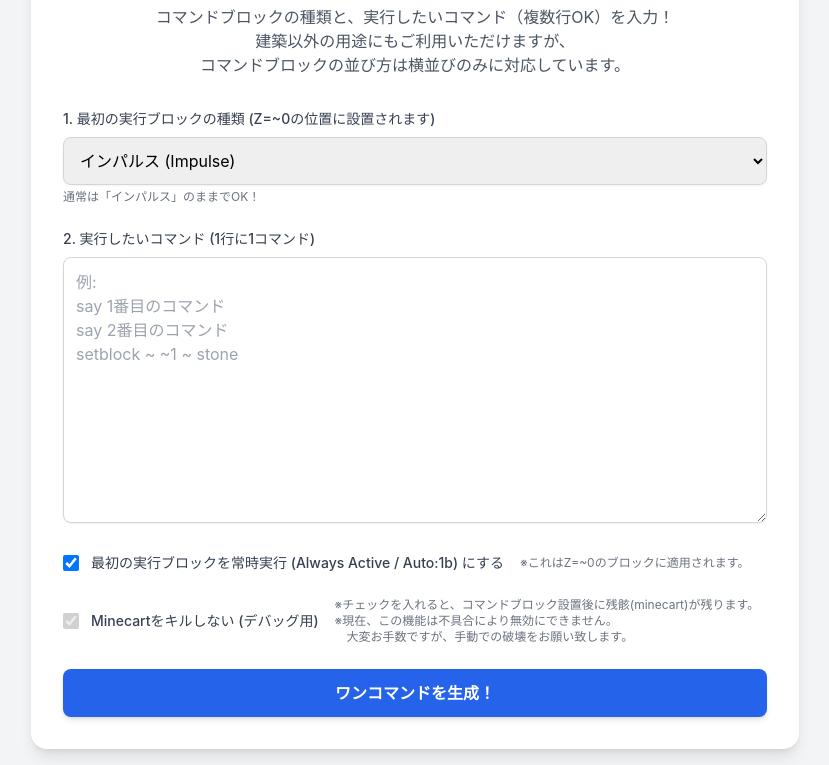
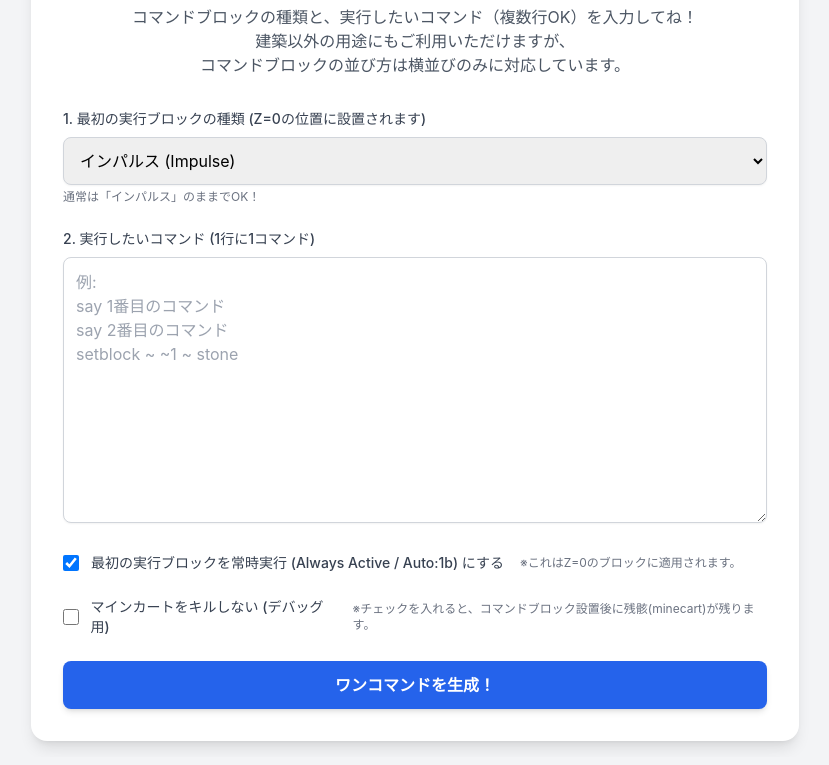
Before and after one commit to efukouen/MCcodes, a plain HTML site: page index.html in a window 1280 px wide. Shown: the part 87-852 px from the top of the page, without its empty margins (225-1054 px from the left). Drawn offline with nearby package versions, Linux system fonts and the light colour scheme.

Commit message:
Update index.html

```diff
--- a/index.html
+++ b/index.html
@@ -20,14 +20,15 @@
             Minecraft ワンコマンドジェネレーター
         </h1>
         <p class="text-center text-gray-600 mb-8">
-            コマンドブロックの種類と、実行したいコマンド（複数行OK）を入力！<br>建築以外の用途にもご利用いただけますが、<Br>コマンドブロックの並び方は横並びのみに対応しています。
+            コマンドブロックの種類と、実行したいコマンド（複数行OK）を入力してね！<br>建築以外の用途にもご利用いただけますが、<br>
+コマンドブロックの並び方は横並びのみに対応しています。
         </p>
 
         <div class="space-y-6">
             <!-- コマンドブロックの種類 -->
             <div>
                 <label for="blockType" class="block text-sm font-medium text-gray-700 mb-2">
-                    1. 最初の実行ブロックの種類 (Z=~0の位置に設置されます) <!-- 修正: Z=2 -> Z=~0 -->
+                    1. 最初の実行ブロックの種類 (Z=0の位置に設置されます)
                 </label>
                 <select id="blockType" name="blockType" class="w-full p-3 border border-gray-300 rounded-lg shadow-sm focus:ring-blue-500 focus:border-blue-500">
                     <option value="impulse">インパルス (Impulse)</option>
@@ -54,19 +55,19 @@
                     最初の実行ブロックを常時実行 (Always Active / Auto:1b) にする
                 </label>
                 <p class="text-xs text-gray-500 ml-4">
-                    ※これはZ=~0のブロックに適用されます。 <!-- 修正: Z=1の初期化ブロック... -> Z=~0のブロック... -->
+                    ※これはZ=0のブロックに適用されます。
                 </p>
             </div>
 
 
             <!-- マインカートのクリーンアップ設定 -->
             <div class="flex items-center">
-                <input id="skipCleanup" type="checkbox" class="h-4 w-4 text-blue-600 border-gray-300 rounded focus:ring-blue-500"checked disabled="">
+                <input id="skipCleanup" type="checkbox" class="h-4 w-4 text-blue-600 border-gray-300 rounded focus:ring-blue-500">
                 <label for="skipCleanup" class="ml-3 text-sm font-medium text-gray-700">
-                    Minecartをキルしない (デバッグ用)
+                    マインカートをキルしない (デバッグ用)
                 </label>
                 <p class="text-xs text-gray-500 ml-4">
-                    ※チェックを入れると、コマンドブロック設置後に残骸(minecart)が残ります。<br>※現在、この機能は不具合により無効にできません。<br>　大変お手数ですが、手動での破壊をお願い致します。
+                    ※チェックを入れると、コマンドブロック設置後に残骸(minecart)が残ります。
                 </p>
             </div>
 
@@ -162,7 +163,7 @@
             }, 2000);
         });
 
-        // --- ワンコマンド生成ロジック (ダミーブロックを完全に削除し、Zオフセットを0に) ---
+        // --- ワンコマンド生成ロジック (クリーンアップの距離を動的に修正) ---
         function generateOneCommand(commands, blockType, skipCleanup, firstBlockAlwaysActive) {
 
             const escapeJSON = (str) => {
@@ -172,18 +173,17 @@
 
             const firstCommandType = (blockType === 'repeating') ? 'repeating_command_block' : (blockType === 'chain') ? 'chain_command_block' : 'command_block';
 
-            const baseZOffset = 0; // 修正: Z=~0からブロックを置き始める
+            const baseZOffset = 0;
 
             // --- 1. すべてのコマンドブロック情報をリストに格納 ---
             const allCommands = [];
 
-            // 1-1. ダミーブロックの削除
-            // 1-2. ユーザーコマンドを処理 (i=0がZ=~0に設置される)
+            // ユーザーコマンドを処理 (i=0がZ=0に設置される)
             commands.forEach((userCmd, i) => {
                 let blockStateName = "chain_command_block";
                 let auto = "1b"; // Z=1以降のチェーンは常にAuto:1b (i > 0)
 
-                // ユーザーの最初のコマンド(i=0)に対して、ユーザーが選択した設定を適用 (Z=~0のブロック)
+                // ユーザーの最初のコマンド(i=0)に対して、ユーザーが選択した設定を適用 (Z=0のブロック)
                 if (i === 0) {
                     blockStateName = firstCommandType;
                     auto = firstBlockAlwaysActive ? "1b" : "0b"; // ユーザー設定
@@ -234,11 +234,13 @@
                 const cleanupIndex = allCommands.length;
                 const cleanupBlockZ = cleanupIndex + baseZOffset;
 
-                // キルコマンドをセットするマインカートを作成
-                const killMinecartCommand = `/kill @e[type=minecraft:command_block_minecart,distance=..3]`;
+                // 【修正】キル距離をコマンド数に応じて動的に設定 (行数 + 5)
+                const killDistance = commands.length + 5;
+                const killMinecartCommand = `/kill @e[type=minecraft:command_block_minecart,distance=..${killDistance}]`;
 
                 // X座標は ~-1, Y座標は ~-2
-                const cleanupCommand = `/setblock ~-1 ~-2 ~${cleanupBlockZ} minecraft:command_block[facing=south]{Command:"${escapeJSON(killMinecartCommand)}",auto:1b,conditionmet:1,TrackOutput:0} replace`;
+                const cleanupBlockType = 'chain_command_block';
+                const cleanupCommand = `/setblock ~-1 ~-2 ~${cleanupBlockZ} minecraft:${cleanupBlockType}[facing=south]{Command:"${escapeJSON(killMinecartCommand)}",auto:1b,conditionmet:1,TrackOutput:0} replace`;
                 const cleanupMinecartCmd = escapeJSON(cleanupCommand);
 
                 // Z方向の初速 (cleanupBlockZ * 0.5)
```
